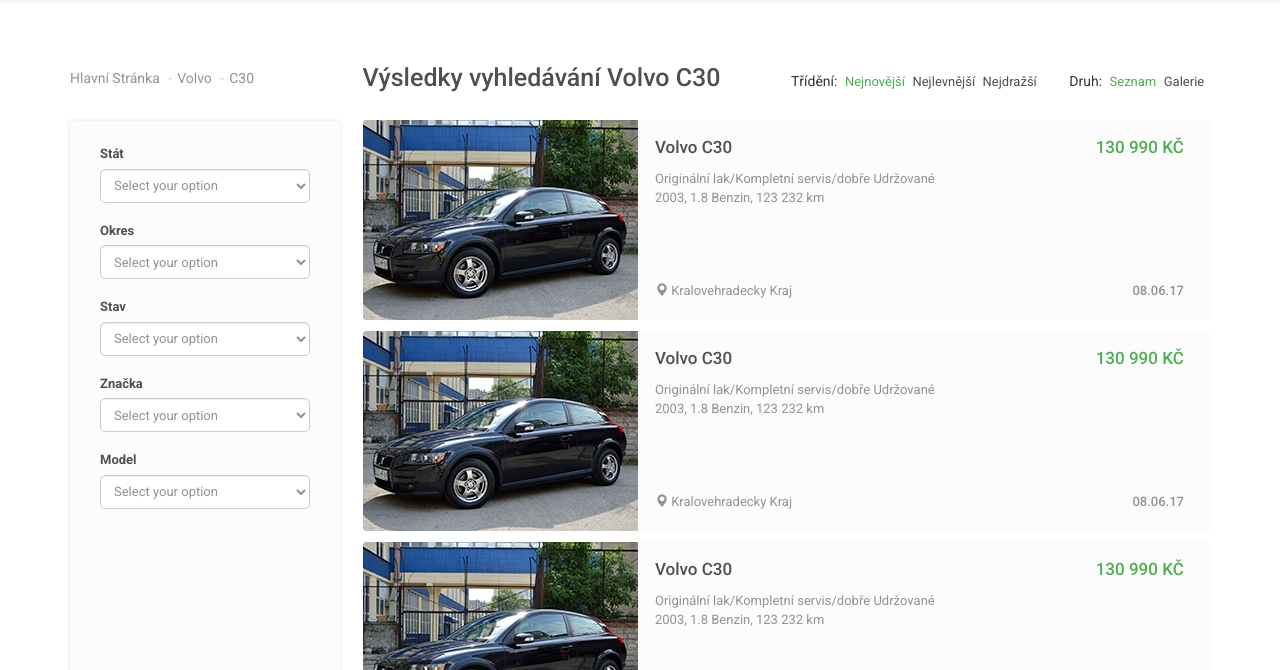
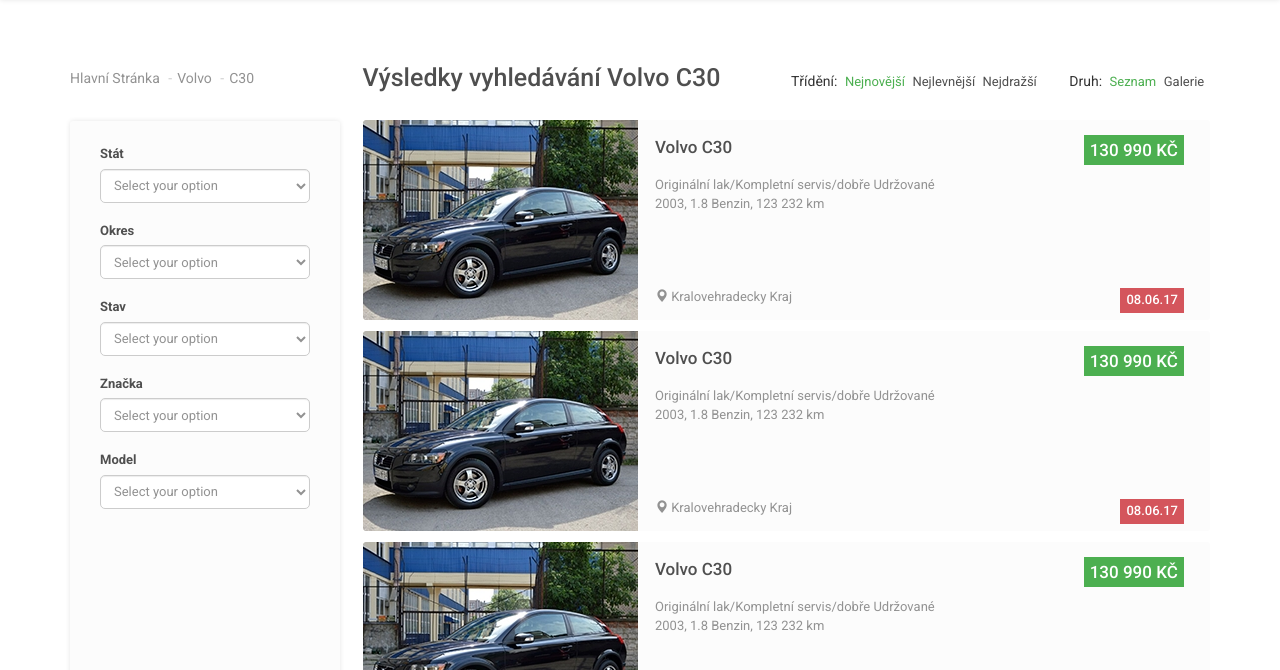
Before and after one commit to Rizayev/YiicarPSD, a website: page app/page2.html in a window 1280 px wide. Shown: the part 130-800 px from the top of the page. Drawn offline with nearby package versions, Linux system fonts and the light colour scheme; files whose address does not match are found by name.

Commit message:
page2 - price bg

```diff
--- a/app/sass/main.sass
+++ b/app/sass/main.sass
@@ -549,11 +549,14 @@
   font-size: 17px
   font-weight: 500
 .car-item__price
-  color: #4caf50
+  //color: #4caf50
+  color: #fff
   font-size: 17px
   font-weight: 500
   text-transform: uppercase
+  background: #4caf50
 
+  padding: 3px 6px
 .car-item__addinfo
   color: #929292
   font-size: 13px
@@ -563,9 +566,15 @@
   font-size: 13px
   font-weight: 400
 .car-item__date
-  color: #929292
+  //color: #929292
+
+  color: #fff
   font-size: 13px
   font-weight: 500
+  //background: #c71b25
+
+  background: rgba(199, 27, 37, 0.74)
+  padding: 3px 6px
 .car-item__info__top
   display: flex
   justify-content: space-between
```
Also changed, not shown: app/css/main.css.
